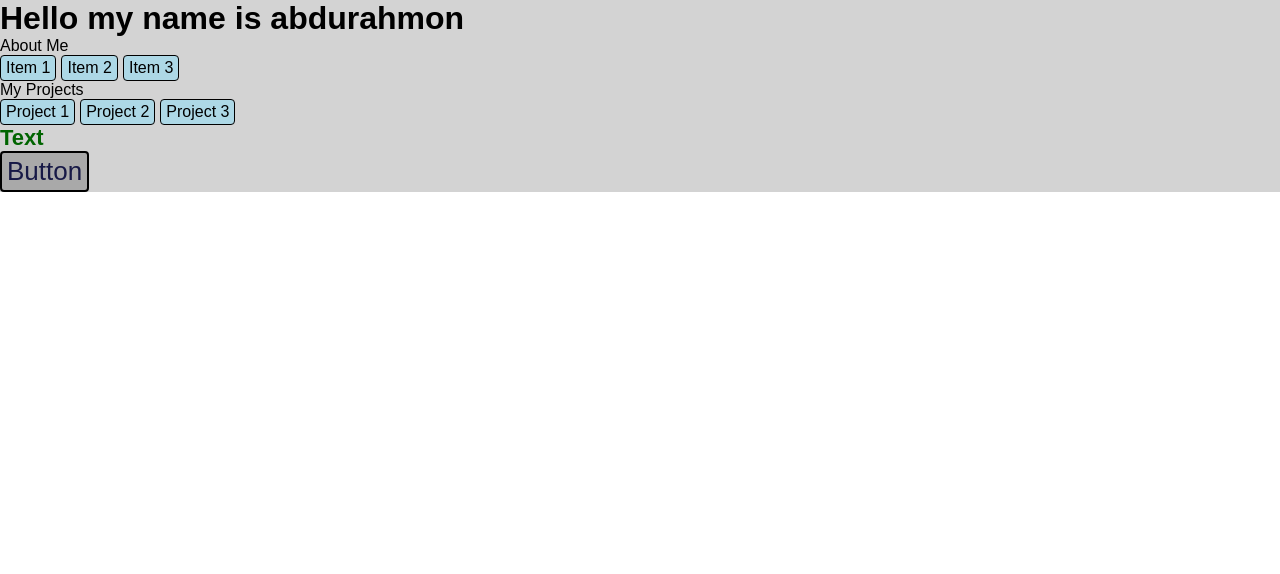
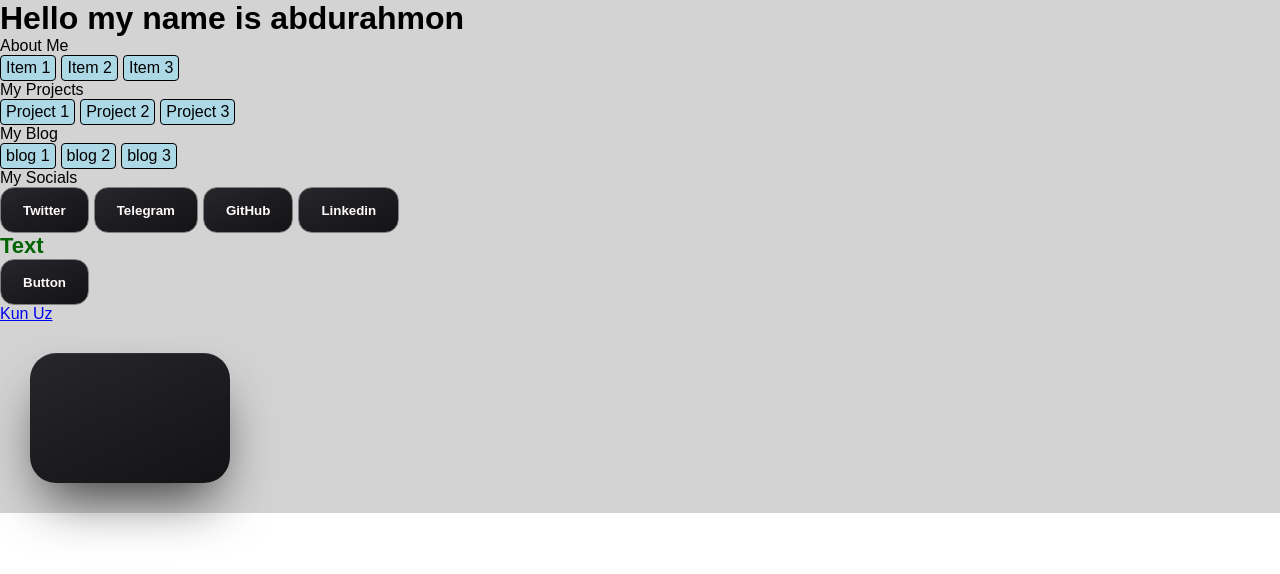
Before and after one commit to bekmrzaev-code/my-portfolio, a React (Vite) app: page / in a window 1280 px wide. Shown: the top 574 px of the page. Built offline with nearby package versions, Linux system fonts and the light colour scheme; a web font is replaced by a local one.

Commit message:
some component updates

```diff
--- a/src/components/Button/button.module.css
+++ b/src/components/Button/button.module.css
@@ -1,16 +1,18 @@
 .container {
+    height: 46px;
+    padding: 0px 22px;
+    border-radius: 14px;
+    background: linear-gradient(155deg, #26262B, #131316);
+    border: 1px solid gray;
     cursor: pointer;
-    padding: 3px 5px;
-    font-weight: 500;
-    color: rgb(23, 25, 70);
-    background-color: darkgrey;
-    border: 2px solid black;
-    transition: ease-in-out 0.2s;
-    font-size: 26px;
-    border-radius: 4px;
+    color: snow;
+    font-weight: 600;
 }
 
-.container:hover {
-    padding: 3px 10px;
-    box-shadow: 2px 4px 4px 2px rgba(1, 1, 1, 0.2);
+.glow {
+    background-color: #7c6cf6;
+    position: absolute;
+    inset: 14px;
+    filter: blur(38px);
+    opacity: 0.6px;
 }
--- /dev/null
+++ b/src/components/Card/card.module.css
@@ -0,0 +1,10 @@
+.container {
+    width: 200px;
+    height: 130px;
+    margin: 30px;
+    background: linear-gradient(155deg,#26262b,#131316);
+    border-radius: 26px;
+    box-shadow:
+    0 28px 54px -14px rgba(0,0,0,.72),
+    inset 0 1px 0 rgba(255,255,255,.08);
+}
--- /dev/null
+++ b/src/components/Card/index.tsx
@@ -0,0 +1,10 @@
+import React from 'react'
+import styles from './card.module.css'
+
+const Card = () => {
+  return (
+    <div className={styles.container}></div>
+  )
+}
+
+export default Card
--- /dev/null
+++ b/src/components/Link/index.tsx
@@ -0,0 +1,20 @@
+import React from 'react'
+import styles from './link.module.css'
+
+interface LinkProps {
+    children: string;
+    link: string
+}
+
+const Link: React.FC<LinkProps> = ({
+    link, children
+}) => {
+  return (
+    <a
+    href={link}
+    className={styles.glow}
+    >{children}</a>
+  )
+}
+
+export default Link
--- /dev/null
+++ b/src/components/Link/link.module.css
@@ -0,0 +1,3 @@
+.container {
+    display: flex;
+}
--- a/src/components/index.ts
+++ b/src/components/index.ts
@@ -1,2 +1,4 @@
 export { default as Typography } from './Typography'
 export { default as Button } from './Button'
+export { default as Link } from './Link'
+export { default as Card } from './Card'
--- a/src/pages/home/home.module.css
+++ b/src/pages/home/home.module.css
@@ -4,10 +4,6 @@
     flex-direction: column;
     align-items: flex-start;
     justify-content: center;
-}
-
-h1 {
-    display: flex;
 }
 
 ul {
--- a/src/pages/home/index.tsx
+++ b/src/pages/home/index.tsx
@@ -1,6 +1,6 @@
 import React from 'react'
 import styles from "./home.module.css"
-import { Button, Typography } from '../../components'
+import { Button, Card, Link, Typography } from '../../components'
 
 const index = () => {
   return (
@@ -18,8 +18,23 @@ const index = () => {
             <li>Project 2</li>
             <li>Project 3</li>
         </ul>
+        <p>My Blog</p>
+        <ul>
+          <li>blog 1</li>
+          <li>blog 2</li>
+          <li>blog 3</li>
+        </ul>
+        <p>My Socials</p>
+        <ul>
+          <Button>Twitter</Button>
+          <Button>Telegram</Button>
+          <Button>GitHub</Button>
+          <Button>Linkedin</Button>
+        </ul>
         <Typography>Text</Typography>
         <Button>Button</Button>
+        <Link link='/kun.uz'>Kun Uz</Link>
+        <Card></Card>
     </div>
   )
 }
--- a/src/pages/index.ts
+++ b/src/pages/index.ts
@@ -1 +1,2 @@
 export { default as Home } from './home'
+export { default as Projects } from './projects'
--- /dev/null
+++ b/src/pages/projects/index.tsx
@@ -0,0 +1,10 @@
+import React from 'react'
+import styles from './projects.module.css'
+
+const Projects = () => {
+  return (
+    <div className={styles.container}>Projects</div>
+  )
+}
+
+export default Projects
--- /dev/null
+++ b/src/pages/projects/projects.module.css
@@ -0,0 +1,3 @@
+.container {
+    display: flex;
+}
```
